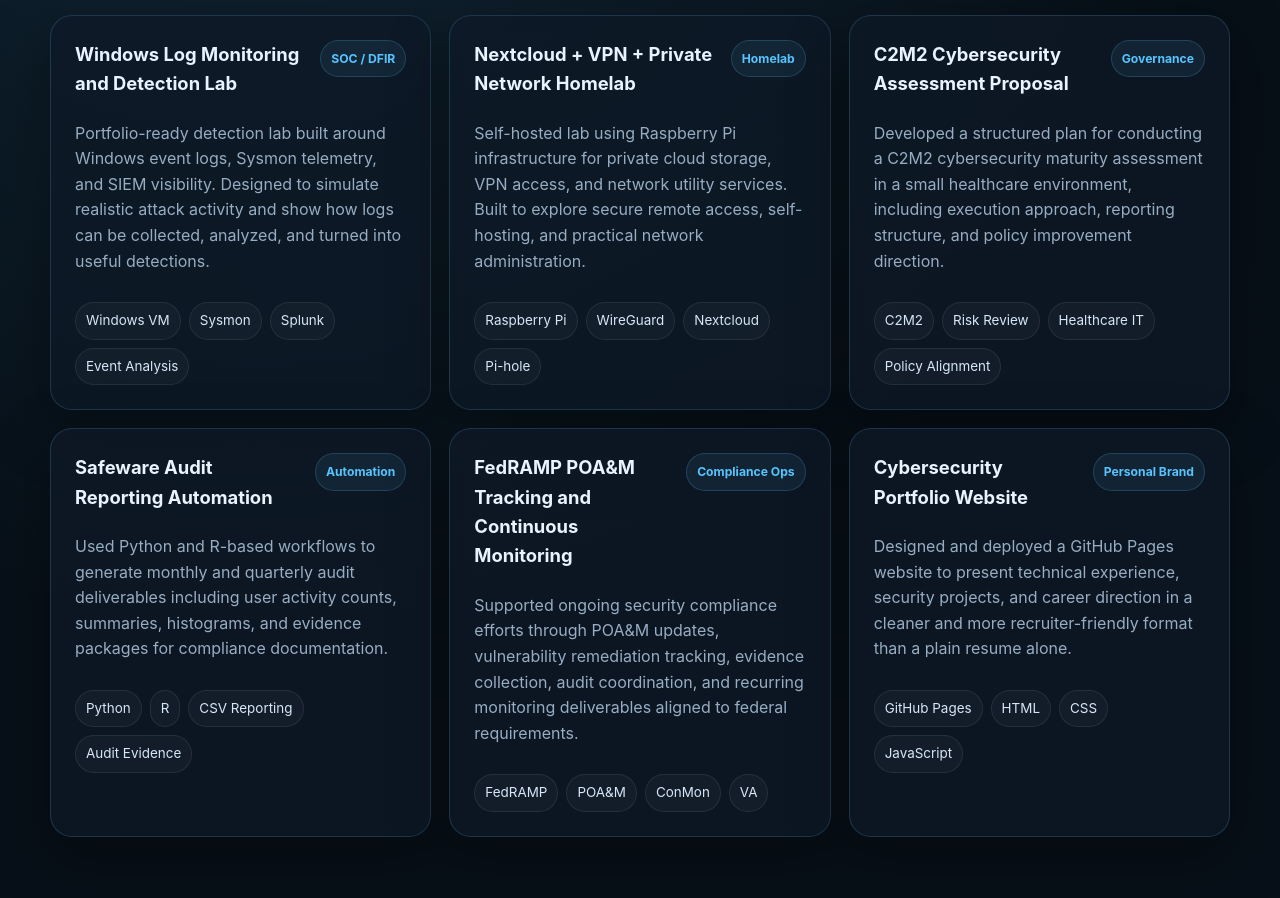
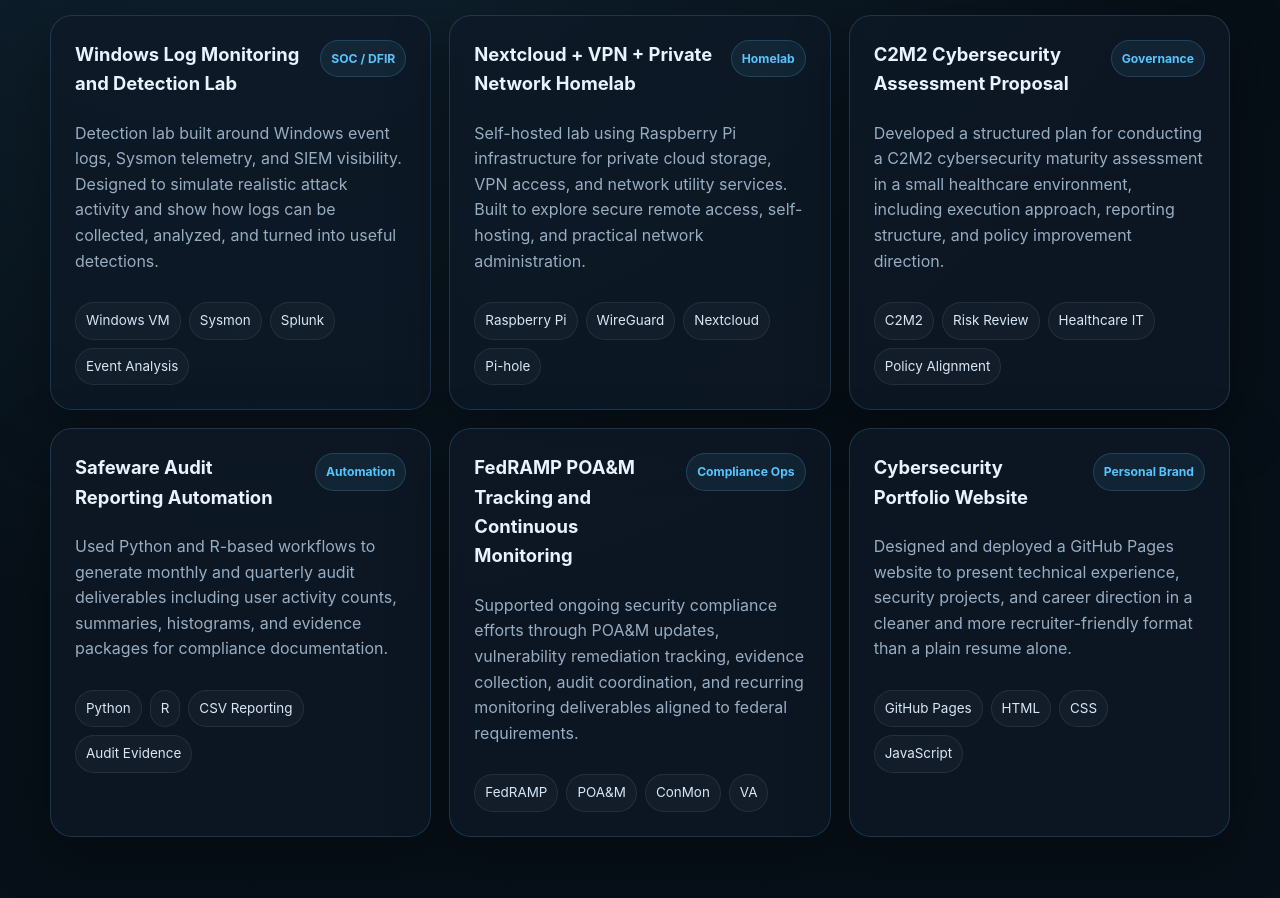
Before and after one commit to tyler-silver/tyler-silver.github.io, a plain HTML site: page index.html in a window 1280 px wide. Shown: the part 1366-2264 px from the top of the page. Drawn offline with Linux system fonts and the light colour scheme.

Commit message:
Update index.html

```diff
--- a/index.html
+++ b/index.html
@@ -839,7 +839,7 @@
               <span class="badge">SOC / DFIR</span>
             </div>
             <p>
-              Portfolio-ready detection lab built around Windows event logs, Sysmon telemetry, and SIEM visibility. Designed to simulate realistic attack activity and show how logs can be collected, analyzed, and turned into useful detections.
+              Detection lab built around Windows event logs, Sysmon telemetry, and SIEM visibility. Designed to simulate realistic attack activity and show how logs can be collected, analyzed, and turned into useful detections.
             </p>
             <div class="tag-row">
               <span class="tag">Windows VM</span>
```
